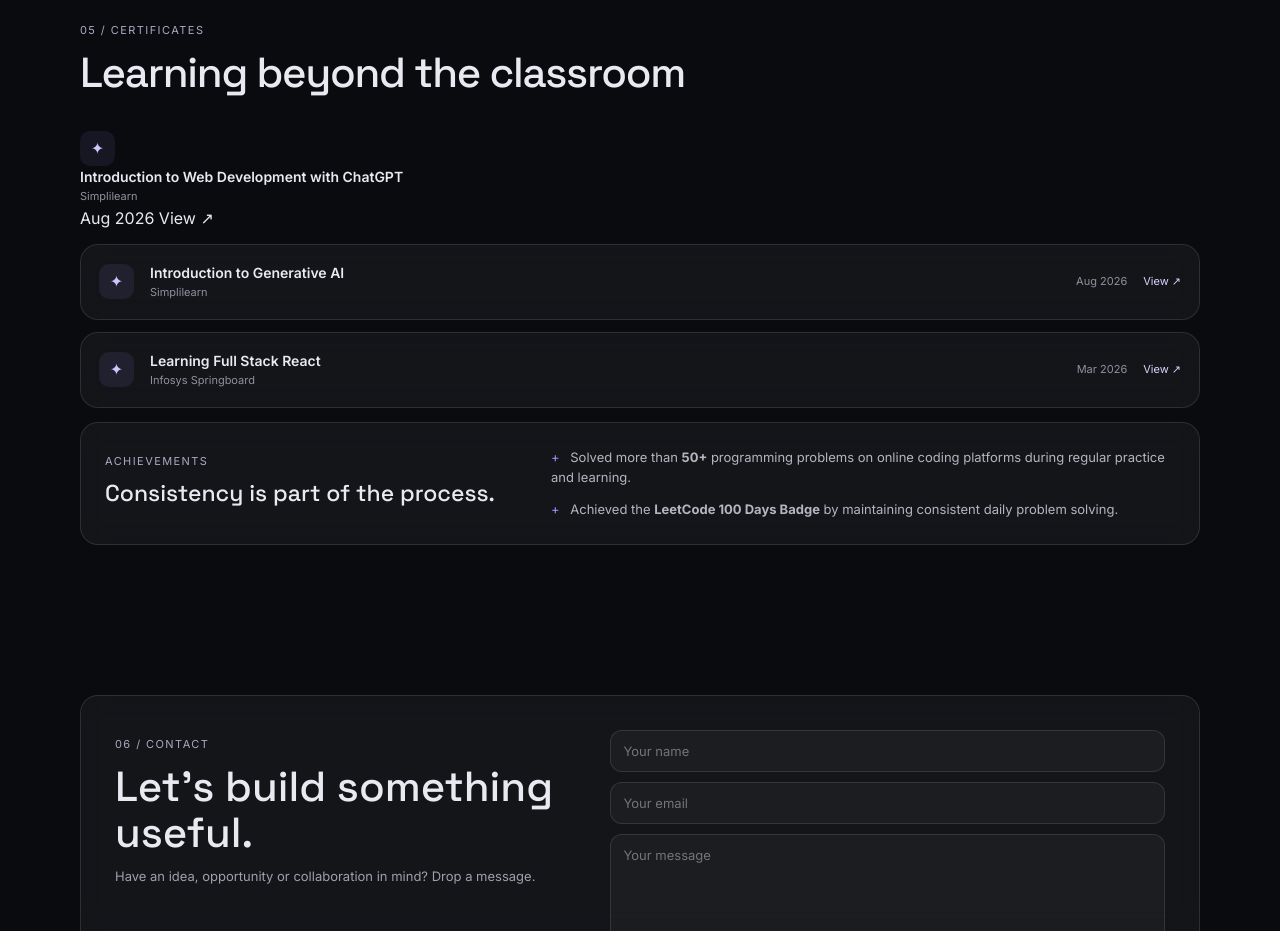
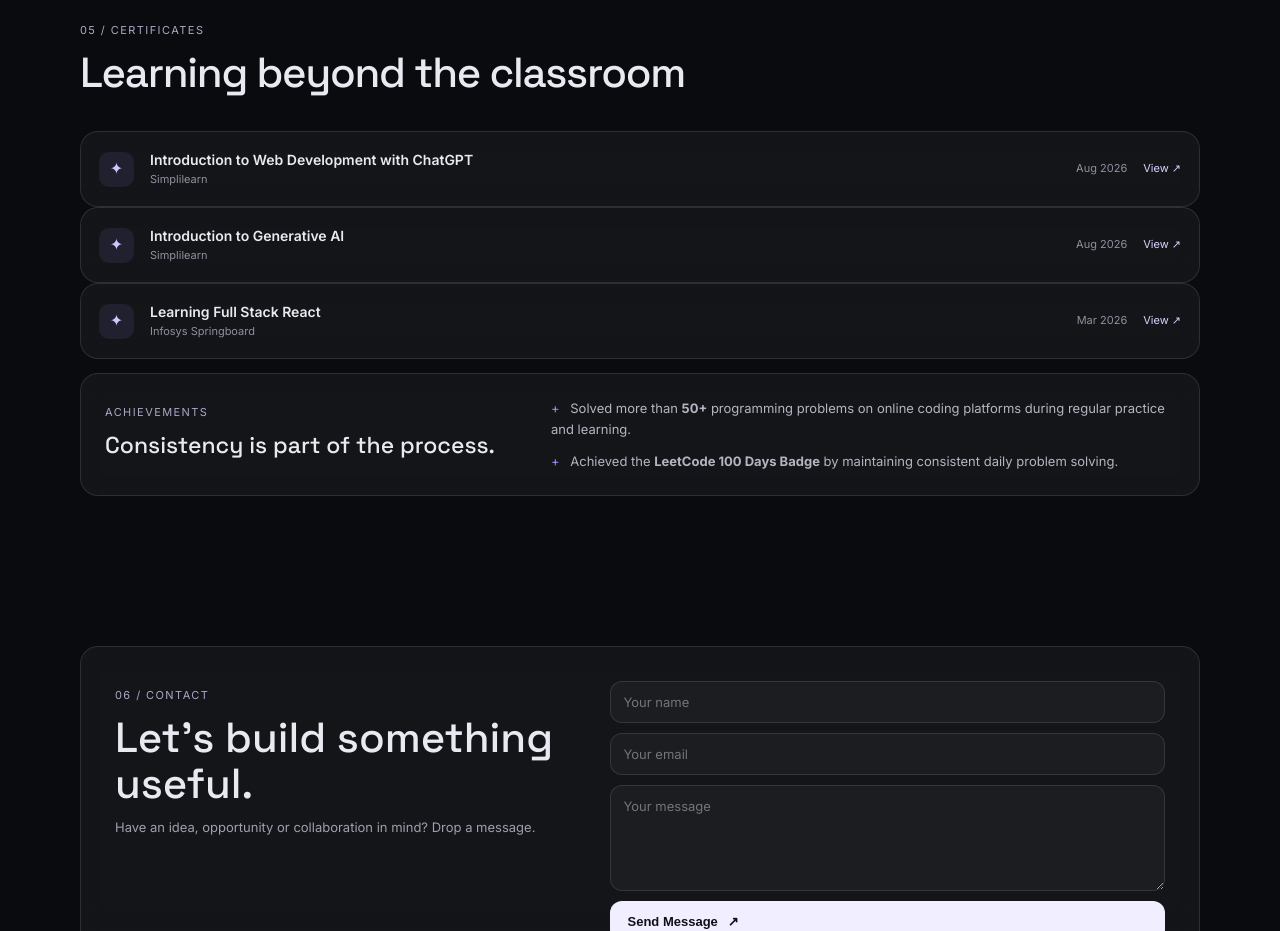
Before and after one commit to aman-negi12/aman-portfolio, a website: page index.html in a window 1280 px wide. Shown: the part 3560-4491 px from the top of the page. Drawn offline with Linux system fonts and the light colour scheme.

Commit message:
Fix certificate section

```diff
--- a/index.html
+++ b/index.html
@@ -287,8 +287,8 @@
         <h2>Learning beyond the classroom</h2>
       </div>
 
-      <div class="cert-list">
-        <article class="cert_glass-card reveal delay-2">
+
+      <article class="cert glass-card reveal delay-1">
         <div class="cert-icon">✦</div>
 
         <div class="cert-info">
@@ -300,12 +300,11 @@
 
         <a href="/certificates/web-development-chatgpt.pdf"
            target="_blank"
-             aria-label="View certificate">
+           aria-label="View Introduction to Web Development with ChatGPT certificate">
             View ↗
         </a>
     </article>
-
-        <article class="cert glass-card reveal delay-1">
+        <article class="cert glass-card reveal delay-2">
           <div class="cert-icon">✦</div>
           <div class="cert-info">
             <h3>Introduction to Generative AI</h3>
@@ -319,7 +318,7 @@
 </a>
         </article>
 
-        <article class="cert glass-card reveal delay-2">
+        <article class="cert glass-card reveal delay-3">
           <div class="cert-icon">✦</div>
           <div class="cert-info">
             <h3>Learning Full Stack React</h3>
```
Lines whose indentation alone changed are shown as unchanged.
